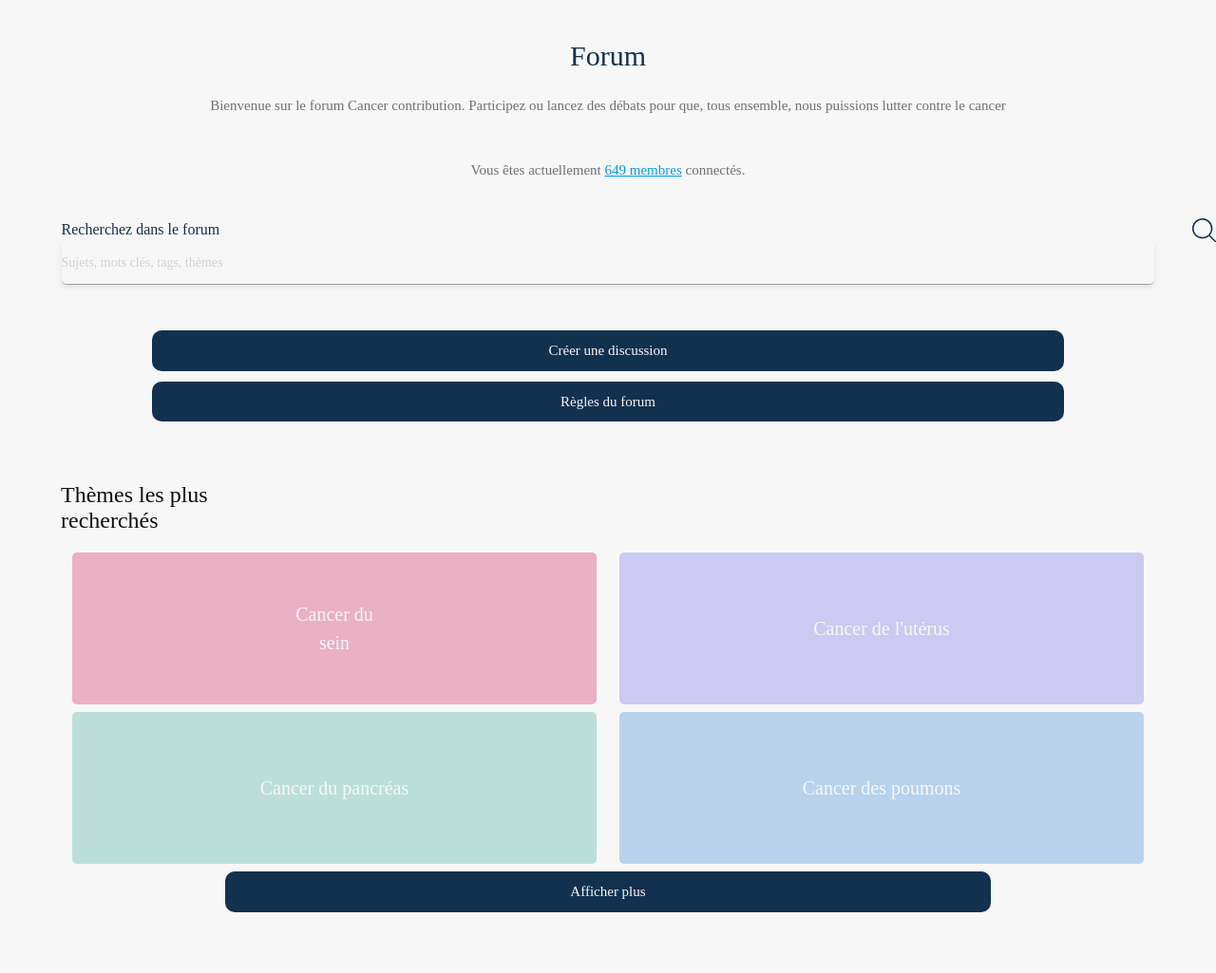
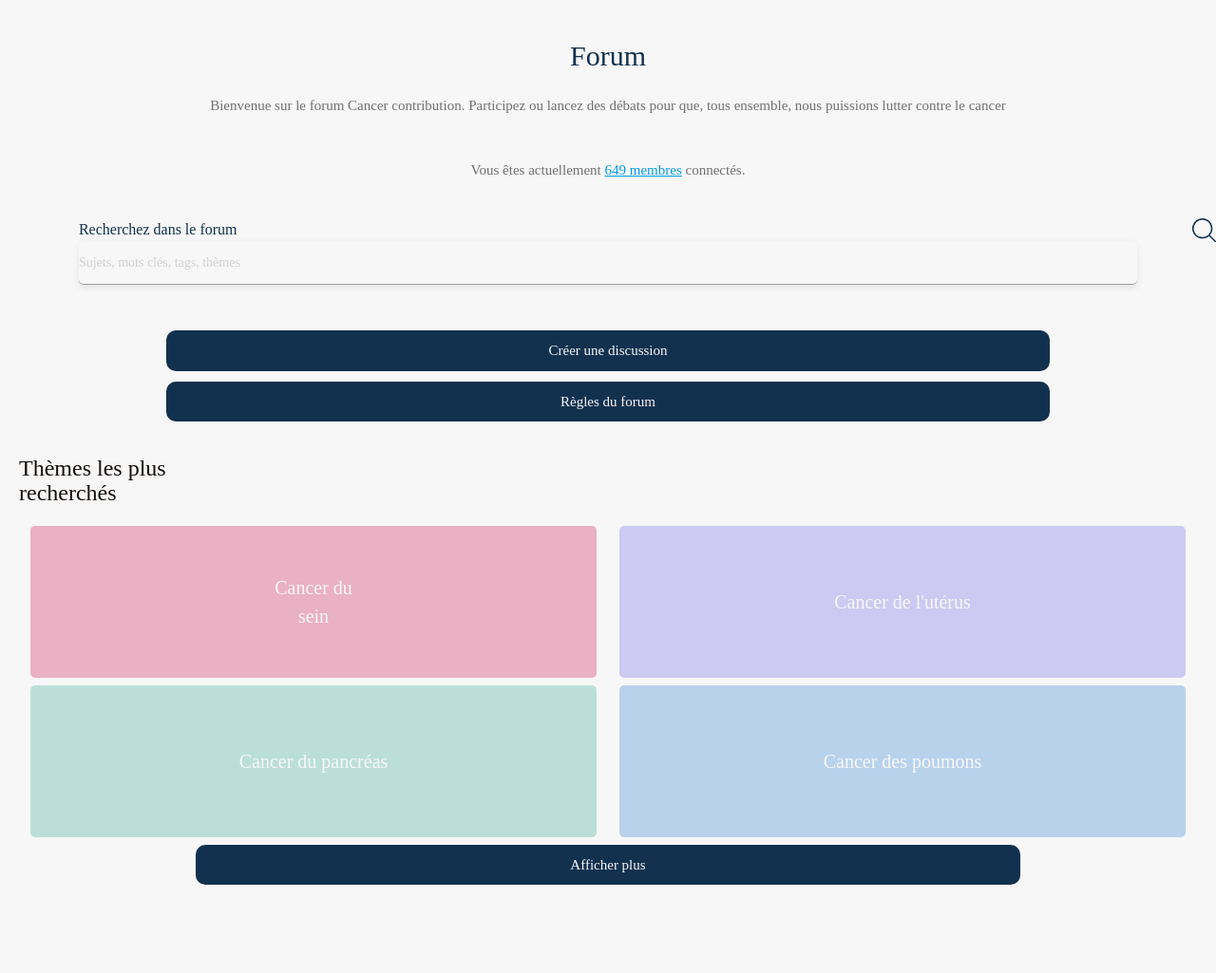
Before and after one commit to aureliensamier/cancercontribu, a PHP site: page /site/forum.html in a window 1280 px wide. Shown: the whole page at 95% size. After the commit the page ends 932 px from the top, so only its background shows below. Run offline with PHP 8.4, Linux system fonts and the light colour scheme; some web fonts are replaced.

Commit message:
Forum page : fix

```diff
--- a/styles/forum.css
+++ b/styles/forum.css
@@ -97,6 +97,7 @@ body{
 
 #forum__container {
    padding: 0;
+   margin: 0 20px 0 20px;
 }
 
 .forum_header {
@@ -124,7 +125,7 @@ body{
 .forum_maincontainer_p1 .intro_text {
     text-align: center;
     font-family: 'RalewayLight';
-    margin: 0 20px 0 20px;
+
 }
 
 .forum_maincontainer_p1 a {
@@ -164,7 +165,7 @@ body{
 /* Themes categories part*/
 
 .forum_maincontainer_p2 {
-    margin: 5vw;
+
     height: auto;
 }
 
```
